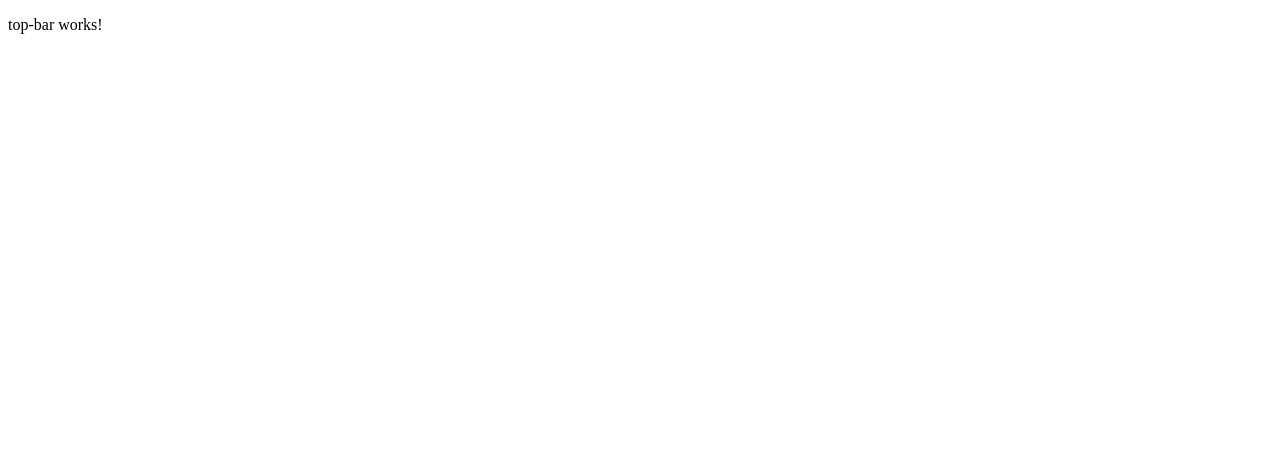
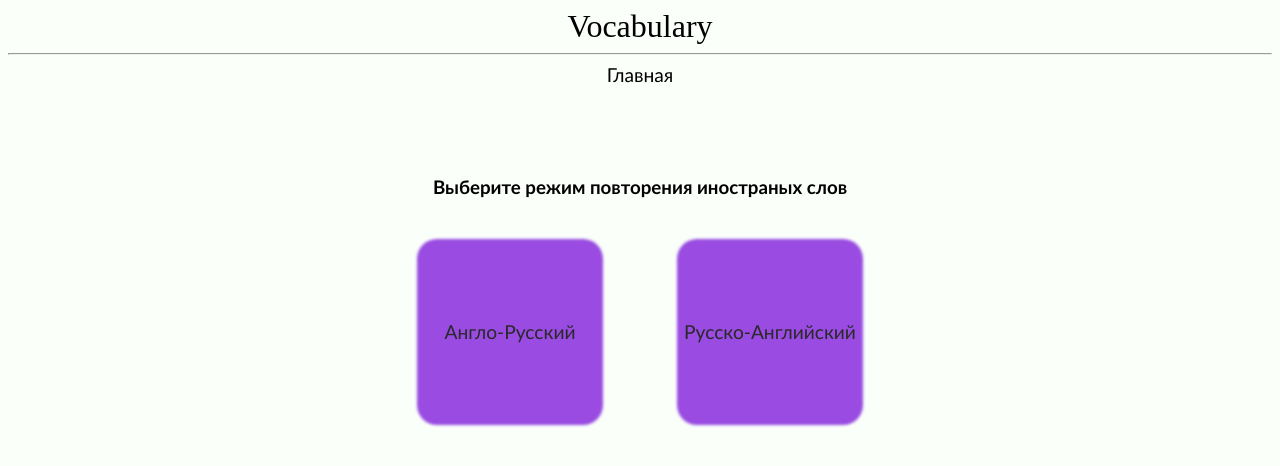
Before and after one commit to ManuilovM/vocabulary, an Angular app: page / in a window 1280 px wide. Shown: the top 466 px of the page. Built offline with nearby package versions, Linux system fonts and the light colour scheme.

Commit message:
g homePageComponent, layout HomePageComponrnt; layout TopBarComponent;

```diff
--- a/src/app/app-routing.module.ts
+++ b/src/app/app-routing.module.ts
@@ -1,7 +1,10 @@
 import { NgModule } from '@angular/core';
 import { Routes, RouterModule } from '@angular/router';
+import { HomePageComponent } from './components/home-page/home-page.component';
 
-const routes: Routes = [];
+const routes: Routes = [
+  {path: '', component: HomePageComponent},
+];
 
 @NgModule({
   imports: [RouterModule.forRoot(routes)],
--- a/src/app/app.module.ts
+++ b/src/app/app.module.ts
@@ -4,12 +4,14 @@ import { NgModule } from '@angular/core';
 import { AppRoutingModule } from './app-routing.module';
 import { AppComponent } from './app.component';
 import { TopBarComponent } from './components/top-bar/top-bar.component';
+import { HomePageComponent } from './components/home-page/home-page.component';
 
 
 @NgModule({
   declarations: [
     AppComponent,
     TopBarComponent,
+    HomePageComponent,
 
   ],
   imports: [
--- /dev/null
+++ b/src/app/components/home-page/home-page.component.css
@@ -0,0 +1,37 @@
+.app-home-page__dialog{
+margin-top: 90px;
+}
+
+.options{
+    display: flex;
+    justify-content: center;
+}
+
+.question {
+    text-align: center;
+
+}
+
+.options__button{
+    line-height: 180px;
+    width: 180px;
+    text-align: center;
+    background-color: rgb(153, 75, 226);
+    border-radius: 17px;
+    margin: 40px;
+    margin-top: 25px;
+    -moz-user-select: none;
+    -khtml-user-select: none;
+    -webkit-user-select: none;
+    user-select: none;
+    cursor: pointer;
+    font-size: larger;
+    font-family: 'Calibri','Gill Sans', 'Gill Sans MT', 'Trebuchet MS', sans-serif;
+    box-shadow: 0px 0px 3px 3px rgba(153, 75, 226, 1 );
+
+}
+.options__link{
+    text-decoration: none;
+    color:rgb(41, 41, 41);
+    display: block;
+}
--- /dev/null
+++ b/src/app/components/home-page/home-page.component.html
@@ -0,0 +1,15 @@
+<div class="dialog app-home-page__dialog">
+  <h3 class="question">Выберите режим повторения иностраных слов</h3>
+
+  <div class="options dialog__option">
+    <div class="options__button">
+      <a href="/EnRu" class="options__link">Англо-Русский</a>
+
+    </div>
+    <div class="options__button">
+      <a href="/RuEn" class="options__link" >Русско-Английский</a>
+
+    </div>
+  </div>
+
+</div>
--- /dev/null
+++ b/src/app/components/home-page/home-page.component.ts
@@ -0,0 +1,15 @@
+import { Component, OnInit } from '@angular/core';
+
+@Component({
+  selector: 'app-home-page',
+  templateUrl: './home-page.component.html',
+  styleUrls: ['./home-page.component.css']
+})
+export class HomePageComponent implements OnInit {
+
+  constructor() { }
+
+  ngOnInit(): void {
+  }
+
+}
--- a/src/app/components/top-bar/top-bar.component.css
+++ b/src/app/components/top-bar/top-bar.component.css
@@ -0,0 +1,13 @@
+
+
+.logo,
+.pageTitle {
+ text-align: center;
+}
+.logo{
+    font-size:xx-large;
+    font-family: 'cloud sans';
+}
+.pageTitle{
+    font-size: larger;
+}
--- a/src/app/components/top-bar/top-bar.component.html
+++ b/src/app/components/top-bar/top-bar.component.html
@@ -1 +1,6 @@
-<p>top-bar works!</p>
+
+<header class="header app-top_header">
+  <div class="logo header__logo ">Vocabulary</div>
+  <hr>
+  <div class="pageTitle header__pageTitle">Главная</div>
+</header>
--- a/src/styles.css
+++ b/src/styles.css
@@ -1 +1,8 @@
 /* You can add global styles to this file, and also import other style files */
+
+html{
+    background-color: rgb(250, 255, 250);
+}
+*{
+    font-family: 'Gill Sans', 'Gill Sans MT', 'Calibri', 'Trebuchet MS', sans-serif;
+}
```
Also changed, not shown: 1 other file (tests, documents, lock files or other folders).
